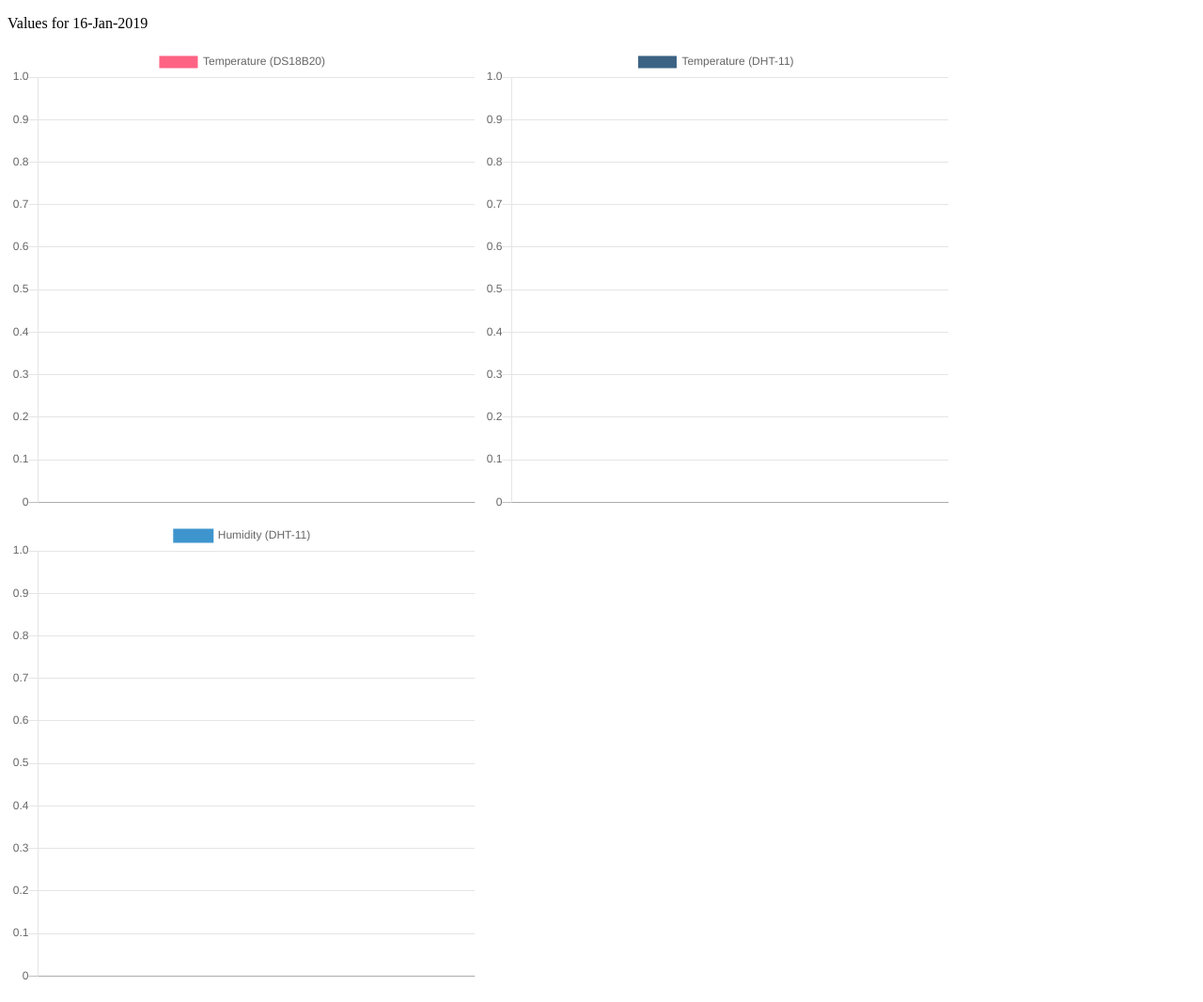
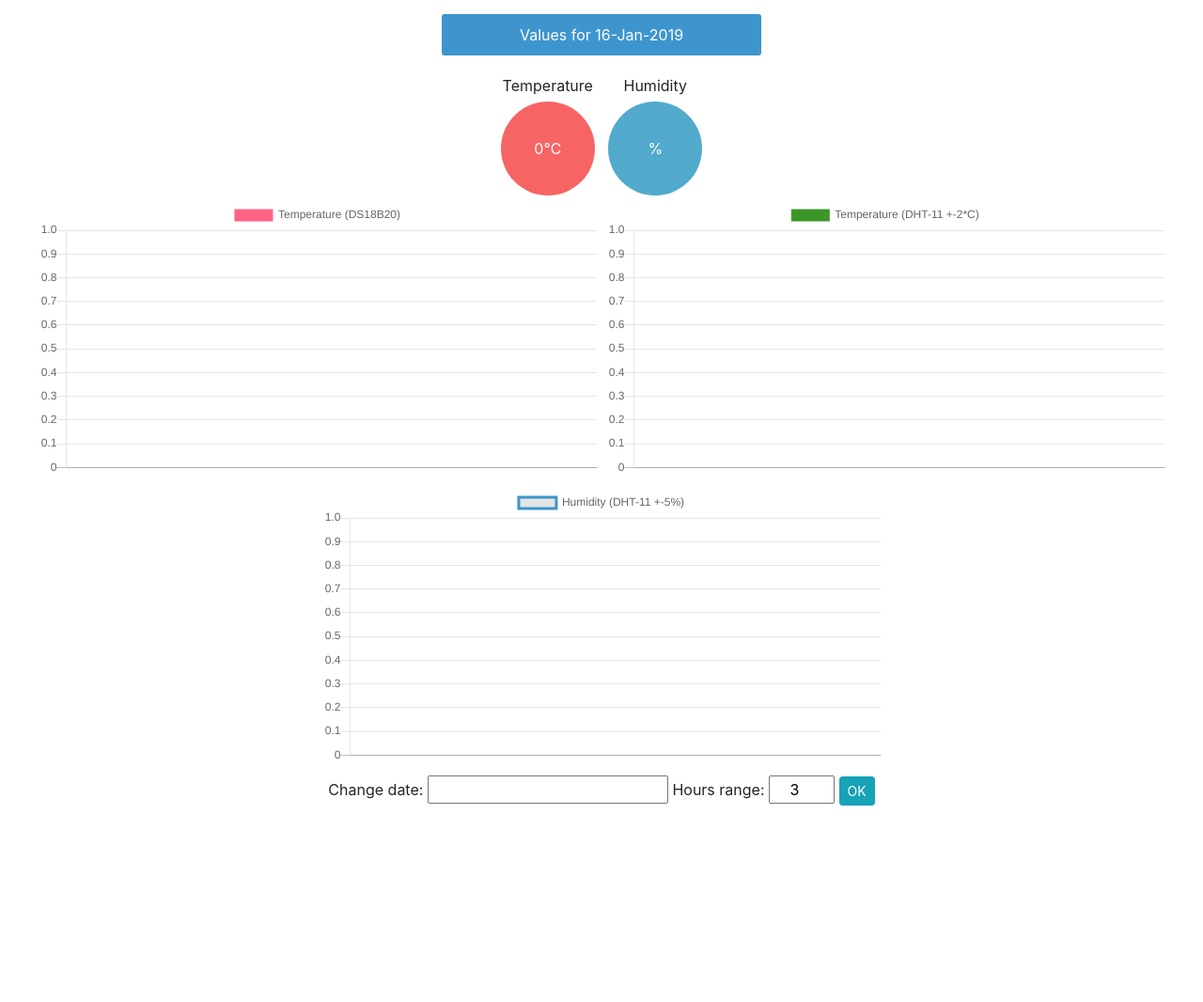
Before and after one commit to tsaklidis/home-station, a PHP site: page / in a window 1280 px wide. Shown: the whole page at 94% size. After the commit the page ends 857 px from the top, so only its background shows below. Run offline with PHP 8.4, Linux system fonts and the light colour scheme; data comes from the database, SQL or seed files in the repository; some libraries are stand-ins or nearby versions.

Commit message:
More info

```diff
--- a/store_data/index.php
+++ b/store_data/index.php
@@ -1,14 +1,45 @@
 <?php
+
+function validateDate($date, $format = 'd-M-Y'){
+    $d = DateTime::createFromFormat($format, $date);
+    return $d && $d->format($format) == $date;
+}
 
 	$db = new SQLite3('home_data.sqlite3', SQLITE3_OPEN_CREATE | SQLITE3_OPEN_READWRITE);
 	$ds18b20[] = array();
 	$dht11[] = array();
+	if(isset($_GET['date'])) {
+		if (validateDate($_GET['date'])) {
+			$now_date = $_GET['date'];
+		}
+		else{
+			$now_date = date("d-M-Y");
+		}
+	}
+	else{
+		$now_date = date("d-M-Y");
+	}
 
-	$statement = $db->prepare('SELECT * FROM `ds18b20` where date = ? ORDER BY `id` ASC LIMIT 0, 300;');
+	if(isset($_GET['hours'])) {
+		$hours_limit = $_GET['hours'];
+		if (is_numeric($hours_limit) && ($hours_limit < 24 && $hours_limit >= 1)) { // 24 hours == 288 rows
+		 	$hours_limit = round($hours_limit * 12); // 12 samples every 5 minutes
+		 }
+		else{
+			$hours_limit = 30;
+		}
+	}
+	else{
+		$hours_limit = 30;
+	}
+
+
+	$statement = $db->prepare('SELECT * FROM `ds18b20` where date = ? ORDER BY `id` DESC LIMIT '. $hours_limit .' ;');
 	date_default_timezone_set('Europe/Athens');
-	$now_date = date("d-M-Y");
+
+
+
 	$statement->bindValue(1, $now_date);
-
 
 	$result = $statement->execute();
 	$result->finalize();
@@ -20,8 +51,7 @@
 
 	// echo json_encode($dht11);
 
-	$st_nd = $db->prepare('SELECT * FROM `dht11` where date = ? ORDER BY `id` ASC LIMIT 0, 300;');
-	$now_date = date("d-M-Y");
+	$st_nd = $db->prepare('SELECT * FROM `dht11` where date = ? ORDER BY `id` DESC LIMIT '. $hours_limit .' ;');
 	$st_nd->bindValue(1, $now_date);
 
 
@@ -33,28 +63,121 @@
 		$dht11[] = array("date"=>$row['date'], "time"=>$row['time'], "tempr"=>$row['tempr'], "humidity"=>$row['humidity']);
 	}
 
+	$st = $db->prepare('SELECT tempr FROM `ds18b20` where date = ? ORDER BY `id` DESC LIMIT 1;');
+	$st->bindValue(1, $now_date);
+
+	$last = $st->execute();
+	$last->finalize();
+
+	$last_tempr = $last->fetchArray(SQLITE3_ASSOC);
+
+	$st_hum = $db->prepare('SELECT humidity FROM `dht11` where date = ? ORDER BY `id` DESC LIMIT 1;');
+	$st_hum->bindValue(1, $now_date);
+
+	$last_hum = $st_hum->execute();
+	$last_hum->finalize();
+
+	$last_humidity = $last_hum->fetchArray(SQLITE3_ASSOC);
+
 	$db->close();
 
+?>
+<!DOCTYPE html>
+<html>
+<head>
+	<title>Tsaklidis Home Live Temperatures</title>
+	<meta name="viewport" content="width=device-width, initial-scale=1">
 
-?>
+	<link rel="stylesheet" href="https://stackpath.bootstrapcdn.com/bootstrap/4.2.1/css/bootstrap.min.css">
+	<link rel="stylesheet" href="//code.jquery.com/ui/1.12.1/themes/base/jquery-ui.css">
+
+	<script src="https://code.jquery.com/jquery-1.12.4.js"></script>
+	<script src="https://code.jquery.com/ui/1.12.1/jquery-ui.js"></script>
+
+	<script src="https://cdnjs.cloudflare.com/ajax/libs/Chart.js/2.7.3/Chart.min.js"></script>
+
+	<style type="text/css">
+		#temperature_chart, #dht_11_hum, #temps_dht_11{
+			max-width: 600px;
+			display: inline-block !important;
+		}
+		#hours{max-width: 70px;}
+		.text{
+			color: #fdfdfd;
+			background-color: #3e95cd;
+			display: block;
+			padding: 10px;
+			max-width: 340px;
+			margin: 15px auto;
+			border-radius: 3px;
+		}
+		.circle {
+			width: 100px;
+		    height: 100px;
+		    border-radius: 50%;
+		    color: #fff;
+		    line-height: 100px;
+		    text-align: center;
+		}
+		.color_one{background: #f76464;}
+		.color_two{background: #52aacc;}
+		.wrp{display:inline-block;}
+		.wrp div{display: block; margin:5px;}
+	</style>
+</head>
+<body>
+	<div class="container-fluid">
+
+		<div class="row">
+			<div class="col-lg-12 text-center">
+				<p class="text">Values for <?php echo $now_date; ?></p>
+			</div>
+		</div>
+		<div class="row">
+			<div class="col-lg-12 text-center">
+				<div class="wrp">
+					<div>Temperature</div>
+					<div class="circle color_one"><?php echo round($last_tempr["tempr"], 1);?>&#8451;</div>
+				</div>
+				<div class="wrp">
+					<div>Humidity</div>
+					<div class="circle color_two"><?php echo $last_humidity["humidity"]; ?>%</div>
+				</div>
+			</div>
+		</div>
+
+		<div class="row">
+			<div class="col-lg-12 text-center">
+				<canvas id="temperature_chart"></canvas>
+				<canvas id="temps_dht_11"></canvas>
+				<canvas id="dht_11_hum"></canvas>
+			</div>
+		</div>
 
 
 
-<!DOCTYPE html>
-<html>
-<head>
-	<title>Tsaklidis Home temperatures</title>
-	<script src="https://cdnjs.cloudflare.com/ajax/libs/Chart.js/2.7.3/Chart.min.js"></script>
-	<style type="text/css">
-		#temperature_chart, #dht_11_hum, #temps_dht_11{max-width: 500px;display: inline-block !important;}
-	</style>
-</head>
-<body>
-	<p>Values for <?php echo $now_date; ?></p>
-	<canvas id="temperature_chart" width="400" height="400"></canvas>
-	<canvas id="temps_dht_11" width="400" height="400"></canvas>
-	<canvas id="dht_11_hum" width="400" height="400"></canvas>
+		<div class="row">
+			<div class="col-lg-12 text-center">
+				<form method="get" action="<?php echo htmlspecialchars($_SERVER["PHP_SELF"]);?>">
+					Change date: <input type="text" class="text-center" name="date" id="datepicker">
+					Hours range: <input type="number" class="text-center" value="3" name="hours" id="hours">
+					<button class="btn btn-sm btn-info">OK</button>
+				</form>
+			</div>
+		</div>
+	</div>
 	<script>
+
+		$(document).ready(function(){
+
+			$('#datepicker').datepicker({
+			    dateFormat: 'dd-M-yy',
+			    maxDate: '0',
+			});
+
+		});
+
+
 		var temps = [<?php
 			foreach ($ds18b20 as $val) {
 				foreach ($val as $key => $value) {
@@ -76,41 +199,6 @@
 				}
 			}
 		?>];
-		var ctx = document.getElementById("temperature_chart").getContext('2d');
-		var myChart = new Chart(ctx, {
-		    type: 'line',
-		    data: {
-		        labels: times,
-		        datasets: [{
-		            label: 'Temperature (DS18B20)',
-		            data: temps,
-		            "fill":false,
-		            backgroundColor: [
-		                'rgba(255, 99, 132, 0.6)',
-
-		            ],
-		            borderColor: [
-		                'rgba(255,99,132,1)',
-
-		            ],
-		            borderWidth: 1
-		        }]
-		    },
-		    options: {
-		    	responsive: true,
-		        scales: {
-		            yAxes: [{
-		                ticks: {
-		                    // beginAtZero:true,
-
-		                }
-		            }]
-		        }
-		    }
-		});
-
-
-
 
 		var temps_dht_11 = [<?php
 			foreach ($dht11 as $val) {
@@ -123,7 +211,7 @@
 			}
 		?>];
 
-		var times_nd = [<?php
+		var times_dht_11 = [<?php
 			foreach ($dht11 as $val) {
 				foreach ($val as $key => $value) {
 					if ($key == 'time') {
@@ -145,64 +233,82 @@
 			}
 		?>];
 
-		var ctx = document.getElementById("dht_11_hum").getContext('2d');
-		var myChart = new Chart(ctx, {
-		    type: 'line',
-		    data: {
-		        labels: times_nd,
+		var ctx = document.getElementById("temperature_chart").getContext('2d');
+		var ctx_dht_11_hum = document.getElementById("dht_11_hum").getContext('2d');
+		var ctx_temps_dht_11 = document.getElementById("temps_dht_11").getContext('2d');
 
-		        datasets: [{
-		                data: hum,
-		                label: "Humidity (DHT-11)",
-		                borderColor: "#3e95cd",
-		                fill: false
-		              },
-		            ]
-		    },
-		    options: {
+		var same_options = {
 		    	responsive: true,
 		        scales: {
 		            yAxes: [{
 		                ticks: {
 		                    // beginAtZero:true,
-
 		                }
 		            }]
 		        }
-		    }
-		});
+		    };
 
-		var ctx = document.getElementById("temps_dht_11").getContext('2d');
 		var myChart = new Chart(ctx, {
 		    type: 'line',
 		    data: {
-		        labels: times_nd,
+		        labels: times.reverse(), // from left to the right, db returns max date first
 		        datasets: [{
-		            label: 'Temperature (DHT-11)',
-		            data: temps_dht_11,
+		            label: 'Temperature (DS18B20)',
+		            data: temps.reverse(),
 		            "fill":false,
 		            backgroundColor: [
-		                'rgba(60, 99, 132, 0.6)',
+		                'rgba(255, 99, 132, 0.6)',
 
 		            ],
 		            borderColor: [
-		                'rgba(60,99,132,1)',
+		                'rgba(255,99,132,1)',
+
+		            ],
+		            borderWidth: 1
+		        }]
+		    },
+		    options: same_options
+		});
+
+
+		var myChart = new Chart(ctx_dht_11_hum, {
+		    type: 'line',
+		    data: {
+		        labels: times_dht_11.reverse(),
+
+		        datasets: [{
+		                data: hum.reverse(),
+		                label: "Humidity (DHT-11 +-5%)",
+		                borderColor: "#3e95cd",
+		                fill: true
+		              },
+		            ]
+		    },
+		    options: same_options
+		});
+
+
+		var myChart = new Chart(ctx_temps_dht_11, {
+		    type: 'line',
+		    data: {
+		        labels: times_dht_11,
+		        datasets: [{
+		            label: 'Temperature (DHT-11 +-2*C)',
+		            data: temps_dht_11.reverse(),
+		            "fill":false,
+		            backgroundColor: [
+		                'rgba(60, 150, 40, 0.6)',
+
+		            ],
+		            borderColor: [
+		                'rgba(60, 150, 40, 1)',
 
 		            ],
 		            borderWidth: 1
 		        }]
 
 		    },
-		    options: {
-		    	responsive: true,
-		        scales: {
-		            yAxes: [{
-		                ticks: {
-
-		                }
-		            }]
-		        }
-		    }
+		    options: same_options
 		});
 
 	</script>
```
